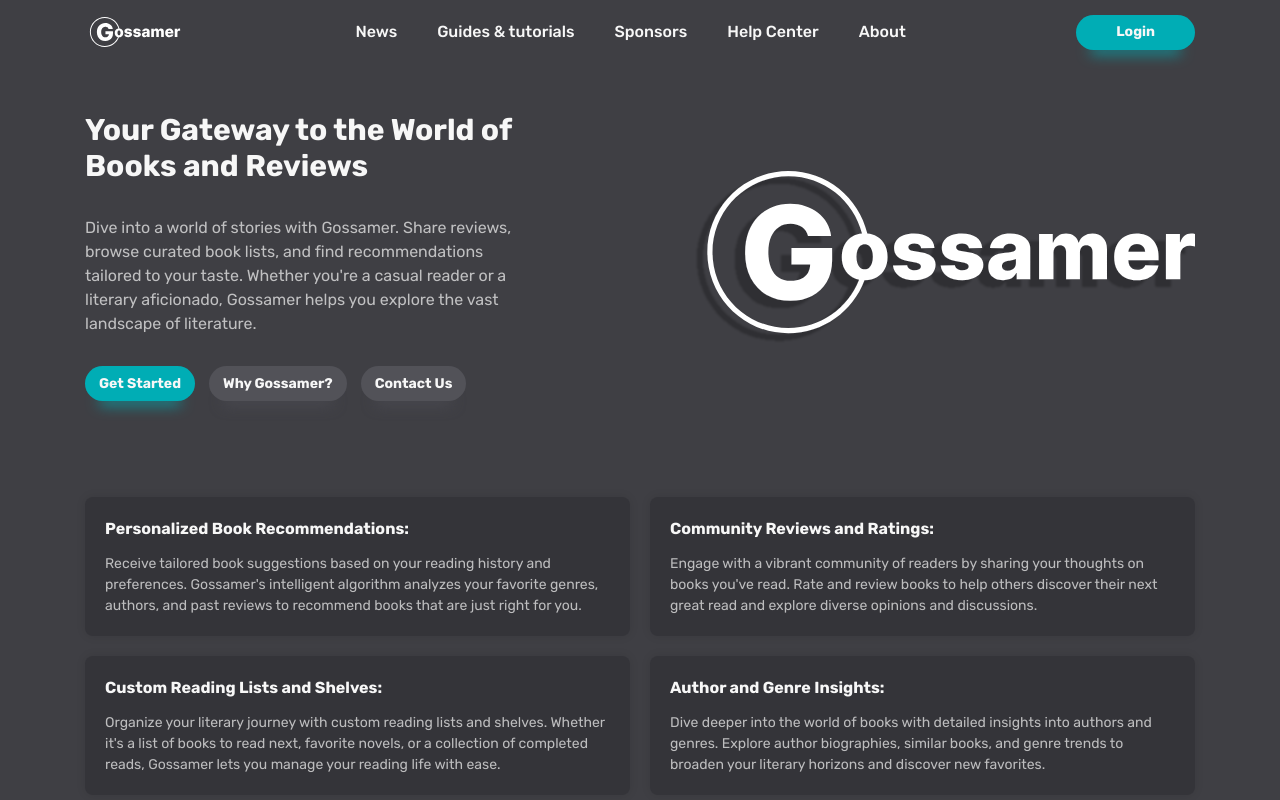
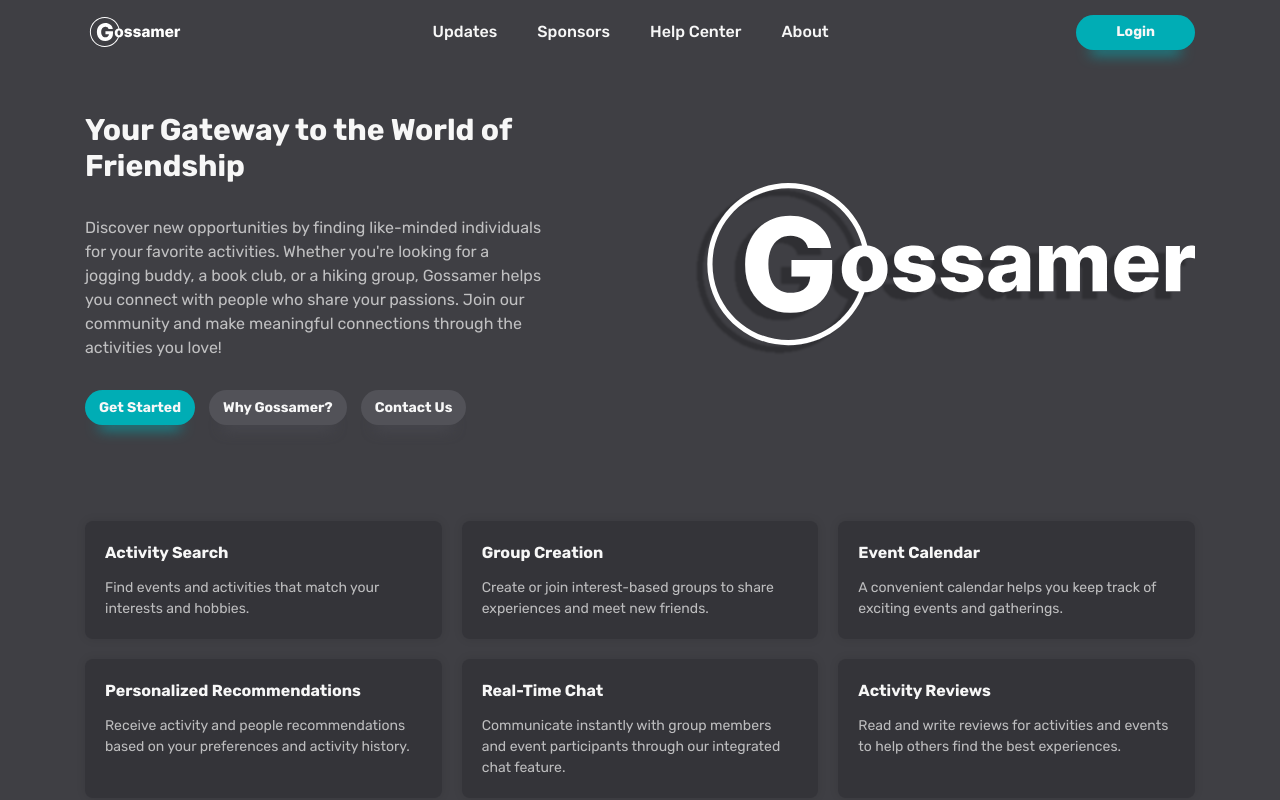
Before and after one commit to sweeppy/Gossamer, a React (Vite) app in the folder Frontend/: page / in a window 1280 px wide. Shown: the top 800 px of the page. Built offline with nearby package versions, Linux system fonts and the light colour scheme.

Commit message:
Remake the website for a new theme

```diff
--- a/Frontend/src/Components/MainPage/Features.tsx
+++ b/Frontend/src/Components/MainPage/Features.tsx
@@ -3,46 +3,45 @@ const Features = () => {
     <section className="padding-block-900">
       <div className="container">
         <div className="features-container">
-          <div className="item-box bg-gray">
-            <h3 className="fs-small fw-bold">
-              Personalized Book Recommendations:
-            </h3>
+          <div className="item-box">
+            <h3 className="fs-small fw-bold">Activity Search</h3>
             <article className="fs-xs fw-regular">
-              Receive tailored book suggestions based on your reading history
-              and preferences. Gossamer's intelligent algorithm analyzes your
-              favorite genres, authors, and past reviews to recommend books that
-              are just right for you.
+              Find events and activities that match your interests and hobbies.
             </article>
           </div>
-          <div className="item-box bg-gray">
-            <h3 className=" fs-small fw-bold">
-              Community Reviews and Ratings:
-            </h3>
+          <div className="item-box">
+            <h3 className=" fs-small fw-bold">Group Creation</h3>
             <article className="fs-xs fw-regular">
-              Engage with a vibrant community of readers by sharing your
-              thoughts on books you've read. Rate and review books to help
-              others discover their next great read and explore diverse opinions
-              and discussions.
+              Create or join interest-based groups to share experiences and meet
+              new friends.
             </article>
           </div>
-          <div className="item-box bg-gray">
-            <h3 className=" fs-small fw-bold">
-              Custom Reading Lists and Shelves:
-            </h3>
+          <div className="item-box">
+            <h3 className=" fs-small fw-bold">Event Calendar</h3>
             <article className="fs-xs fw-regular">
-              Organize your literary journey with custom reading lists and
-              shelves. Whether it's a list of books to read next, favorite
-              novels, or a collection of completed reads, Gossamer lets you
-              manage your reading life with ease.
+              A convenient calendar helps you keep track of exciting events and
+              gatherings.
             </article>
           </div>
-          <div className="item-box bg-gray">
-            <h3 className=" fs-small fw-bold">Author and Genre Insights:</h3>
+          <div className="item-box">
+            <h3 className=" fs-small fw-bold">Personalized Recommendations</h3>
             <article className="fs-xs fw-regular">
-              Dive deeper into the world of books with detailed insights into
-              authors and genres. Explore author biographies, similar books, and
-              genre trends to broaden your literary horizons and discover new
-              favorites.
+              Receive activity and people recommendations based on your
+              preferences and activity history.
+            </article>
+          </div>
+          <div className="item-box">
+            <h3 className=" fs-small fw-bold">Real-Time Chat</h3>
+            <article className="fs-xs fw-regular">
+              Communicate instantly with group members and event participants
+              through our integrated chat feature.
+            </article>
+          </div>
+          <div className="item-box">
+            <h3 className=" fs-small fw-bold">Activity Reviews</h3>
+            <article className="fs-xs fw-regular">
+              Read and write reviews for activities and events to help others
+              find the best experiences.
             </article>
           </div>
         </div>
--- a/Frontend/src/Components/MainPage/Information.tsx
+++ b/Frontend/src/Components/MainPage/Information.tsx
@@ -10,13 +10,14 @@ const Information = () => {
         <div className="even-columns vertical-align-center">
           <div className="flow align-text">
             <h1 data-main className="fs-primary-heading fw-bold">
-              Your Gateway to the World of Books and Reviews
+              Your Gateway to the World of Friendship
             </h1>
             <p data-full>
-              Dive into a world of stories with Gossamer. Share reviews, browse
-              curated book lists, and find recommendations tailored to your
-              taste. Whether you're a casual reader or a literary aficionado,
-              Gossamer helps you explore the vast landscape of literature.
+              Discover new opportunities by finding like-minded individuals for
+              your favorite activities. Whether you're looking for a jogging
+              buddy, a book club, or a hiking group, Gossamer helps you connect
+              with people who share your passions. Join our community and make
+              meaningful connections through the activities you love!
             </p>
             <div className="horizontal-flow" style={flowSpace}>
               <button className="button primary-button">Get Started</button>
--- a/Frontend/src/Components/MainPage/Navigation.tsx
+++ b/Frontend/src/Components/MainPage/Navigation.tsx
@@ -57,10 +57,7 @@ const Navigation = () => {
           <nav className="primary-navigation">
             <ul role="list" className="nav-list" id="primary-navigation">
               <li>
-                <a href="#">News</a>
-              </li>
-              <li>
-                <a href="#">Guides & tutorials</a>
+                <a href="#">Updates</a>
               </li>
               <li>
                 <a href="#">Sponsors</a>
@@ -71,9 +68,12 @@ const Navigation = () => {
               <li>
                 <a href="#">About</a>
               </li>
+              <button className="button primary-button long-button display-mobile">
+                Login
+              </button>
             </ul>
           </nav>
-          <button className="button primary-button long-button | display-sm-none display-md-inline-flex">
+          <button className="button primary-button long-button display-sm-none | display-md-inline-flex">
             Login
           </button>
         </div>
--- a/Frontend/src/index.css
+++ b/Frontend/src/index.css
@@ -442,6 +442,17 @@ article {
   display: none;
 }
 
+.display-mobile {
+  display: none;
+  margin-top: var(--size-800);
+}
+
+@media (max-width: 50em) {
+  .display-mobile {
+    display: block;
+  }
+}
+
 @media (min-width: 50em) {
   .display-md-inline-flex {
     display: inline-flex;
@@ -463,7 +474,7 @@ article {
 
 .features-container {
   display: grid;
-  grid-template-columns: repeat(2, 1fr);
+  grid-template-columns: repeat(3, 1fr);
   gap: var(--size-500);
 }
 
@@ -483,6 +494,12 @@ article {
 }
 
 @media (max-width: 50em) {
+  .features-container {
+    grid-template-columns: repeat(2, 1fr);
+  }
+}
+
+@media (max-width: 32em) {
   .features-container {
     grid-template-columns: 1fr;
   }
```
